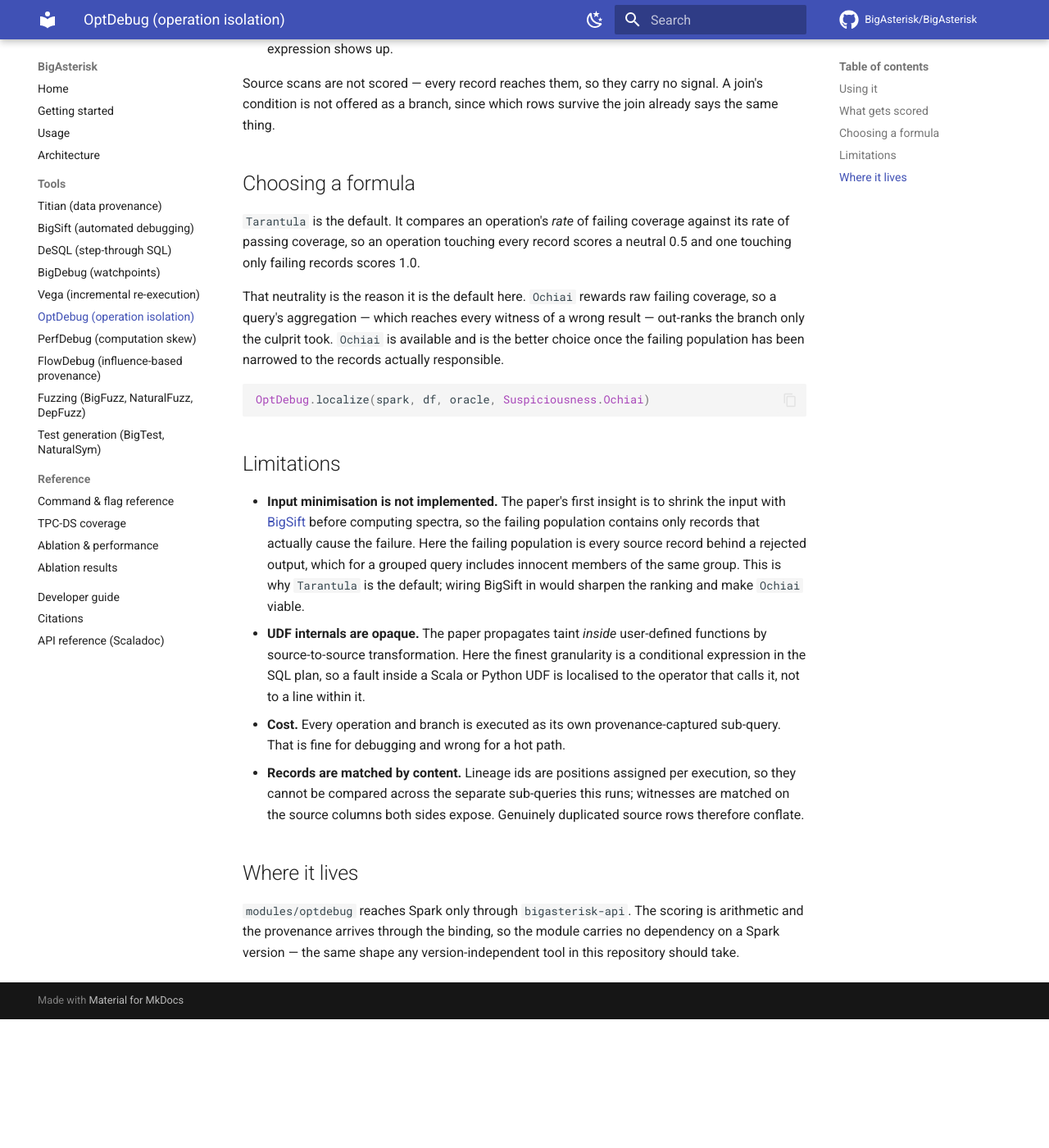
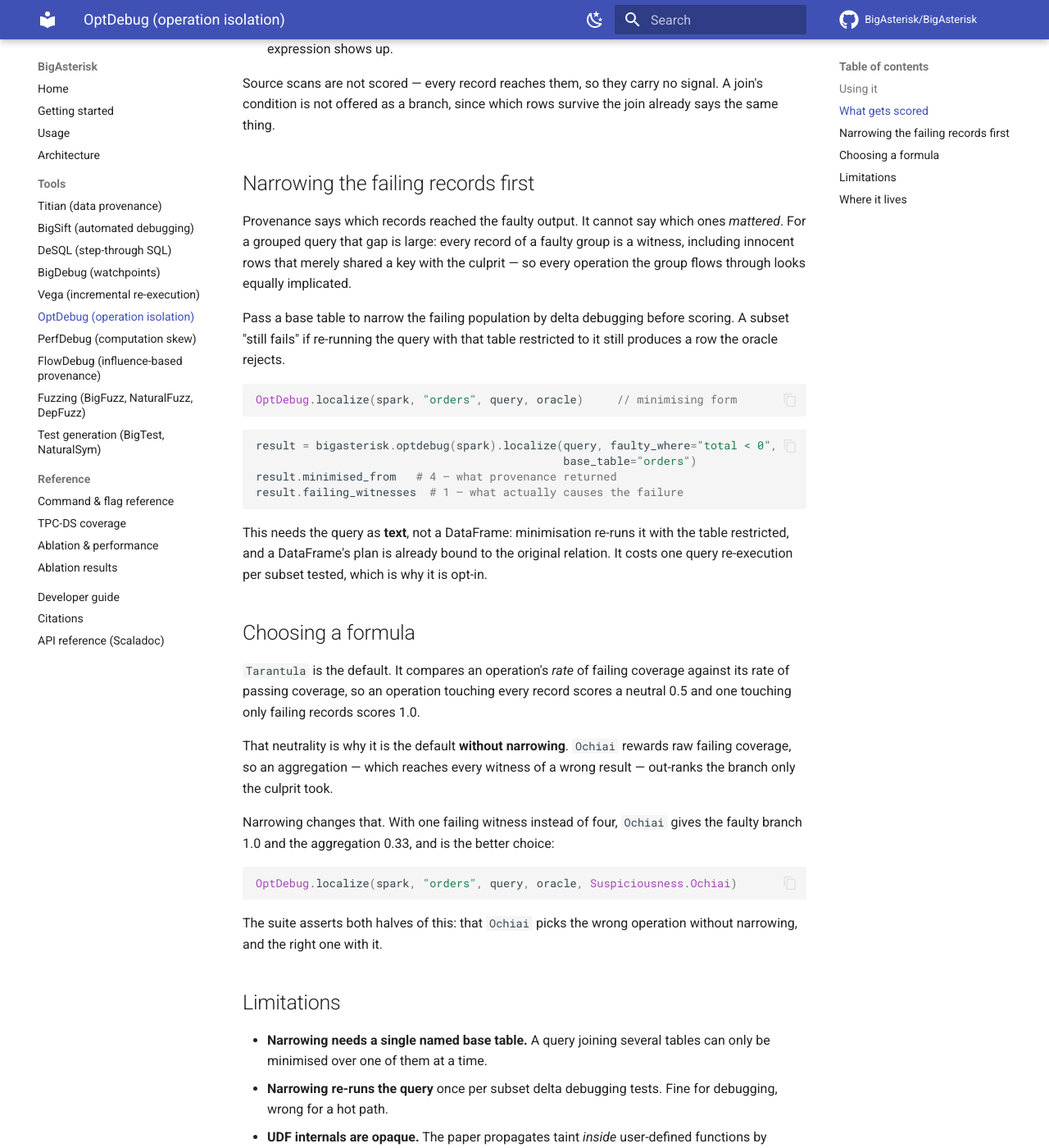
Before and after one commit to BigAsterisk/BigAsterisk, an MkDocs documentation site: the page built from docs/optdebug.md, in a window 1280 px wide and 1400 px high, scrolled down 1202 px. Shown: the whole window at 82% size. Built offline with MkDocs 1.6.1 and Material for MkDocs 9.7.7, drawn with Linux system fonts in a browser that asks for light colours; comment, search, counter and statistics services are not loaded; before the commit the page ends 2445 px from its top, so only the background shows below that; some of the changed text lies outside the part shown.

Commit message:
Narrow the failing records before OptDebug scores operations
This is the paper's first insight, and the piece that was missing: debugging is
easier on a small input, so shrink the failing records to those that actually
cause the failure before scoring operations.

Provenance says which records reached the faulty output. It cannot say which
ones mattered. For a grouped query the gap is large — every record of a faulty
group is a witness, including innocent rows that merely shared a key with the
culprit — so every operation the group flows through looks equally implicated.
Delta debugging closes it: a subset still fails if re-running the query with the
base table restricted to it still produces a row the oracle rejects.

On the planted-fault query the failing population goes from four records to one,
and the effect on the ranking is the point:

  without narrowing  Ochiai ranks the aggregation first — it reaches every
                     witness, so its failing coverage is maximal
  with narrowing     Ochiai gives the faulty branch 1.000 and the aggregation
                     0.333

So Ochiai becomes viable, which it was not before. The suite asserts the
reversal in both directions rather than describing it, and Tarantula stays the
default because narrowing is opt-in.

Narrowing needs the query as text, not a DataFrame: it re-runs the query with
the table restricted, and a DataFrame's plan is already bound to the original
relation. Witnesses may carry a pruned schema, so they are joined back against
the base table to recover whole rows first. The caller's view is restored
afterwards, which the suite checks.

DeltaDebug moves to org.bigasterisk.api. It is pure Scala with no Spark in it,
and now has two callers — BigSift minimising input records and OptDebug
minimising the failing population — so one implementation belongs with the
version-independent API rather than one per tool. modules/optdebug still reaches
Spark only through the api.

224 Scala tests and 110 PySpark checks pass.

````diff
--- a/docs/optdebug.md
+++ b/docs/optdebug.md
@@ -58,29 +58,58 @@ Source scans are not scored — every record reaches them, so they carry no sign
 join's condition is not offered as a branch, since which rows survive the join already
 says the same thing.
 
+## Narrowing the failing records first
+
+Provenance says which records reached the faulty output. It cannot say which ones
+*mattered*. For a grouped query that gap is large: every record of a faulty group is a
+witness, including innocent rows that merely shared a key with the culprit — so every
+operation the group flows through looks equally implicated.
+
+Pass a base table to narrow the failing population by delta debugging before scoring. A
+subset "still fails" if re-running the query with that table restricted to it still
+produces a row the oracle rejects.
+
+```scala
+OptDebug.localize(spark, "orders", query, oracle)     // minimising form
+```
+
+```python
+result = bigasterisk.optdebug(spark).localize(query, faulty_where="total < 0",
+                                              base_table="orders")
+result.minimised_from   # 4 — what provenance returned
+result.failing_witnesses  # 1 — what actually causes the failure
+```
+
+This needs the query as **text**, not a DataFrame: minimisation re-runs it with the
+table restricted, and a DataFrame's plan is already bound to the original relation. It
+costs one query re-execution per subset tested, which is why it is opt-in.
+
 ## Choosing a formula
 
 `Tarantula` is the default. It compares an operation's *rate* of failing coverage
 against its rate of passing coverage, so an operation touching every record scores a
 neutral 0.5 and one touching only failing records scores 1.0.
 
-That neutrality is the reason it is the default here. `Ochiai` rewards raw failing
-coverage, so a query's aggregation — which reaches every witness of a wrong result — out-ranks
-the branch only the culprit took. `Ochiai` is available and is the better choice once
-the failing population has been narrowed to the records actually responsible.
+That neutrality is why it is the default **without narrowing**. `Ochiai` rewards raw
+failing coverage, so an aggregation — which reaches every witness of a wrong result —
+out-ranks the branch only the culprit took.
+
+Narrowing changes that. With one failing witness instead of four, `Ochiai` gives the
+faulty branch 1.0 and the aggregation 0.33, and is the better choice:
 
 ```scala
-OptDebug.localize(spark, df, oracle, Suspiciousness.Ochiai)
+OptDebug.localize(spark, "orders", query, oracle, Suspiciousness.Ochiai)
 ```
+
+The suite asserts both halves of this: that `Ochiai` picks the wrong operation without
+narrowing, and the right one with it.
 
 ## Limitations
 
-- **Input minimisation is not implemented.** The paper's first insight is to shrink the
-  input with [BigSift](bigsift.md) before computing spectra, so the failing population
-  contains only records that actually cause the failure. Here the failing population is
-  every source record behind a rejected output, which for a grouped query includes
-  innocent members of the same group. This is why `Tarantula` is the default; wiring
-  BigSift in would sharpen the ranking and make `Ochiai` viable.
+- **Narrowing needs a single named base table.** A query joining several tables can only
+  be minimised over one of them at a time.
+- **Narrowing re-runs the query** once per subset delta debugging tests. Fine for
+  debugging, wrong for a hot path.
 - **UDF internals are opaque.** The paper propagates taint *inside* user-defined
   functions by source-to-source transformation. Here the finest granularity is a
   conditional expression in the SQL plan, so a fault inside a Scala or Python UDF is
@@ -95,6 +124,7 @@ OptDebug.localize(spark, df, oracle, Suspiciousness.Ochiai)
 ## Where it lives
 
 `modules/optdebug` reaches Spark only through `bigasterisk-api`. The scoring is
-arithmetic and the provenance arrives through the binding, so the module carries no
-dependency on a Spark version — the same shape any version-independent tool in this
-repository should take.
+arithmetic, the provenance arrives through the binding, and delta debugging is a pure
+algorithm shared with [BigSift](bigsift.md) (`org.bigasterisk.api.DeltaDebug`) — so the
+module carries no dependency on a Spark version. That is the shape any
+version-independent tool in this repository should take.
````
Also changed, not shown: PROVENANCE.md (+6 -3 lines), README.md (+1 -1 lines), 9 other files.
